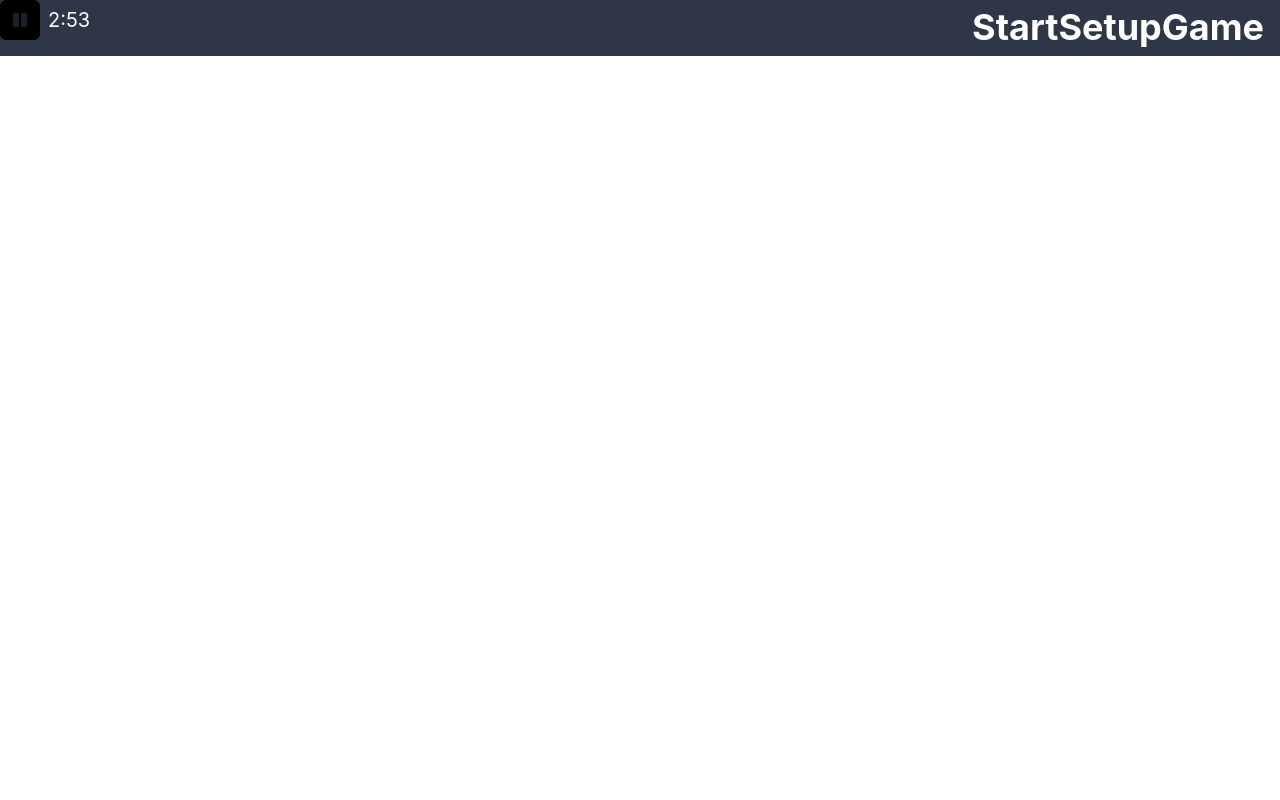
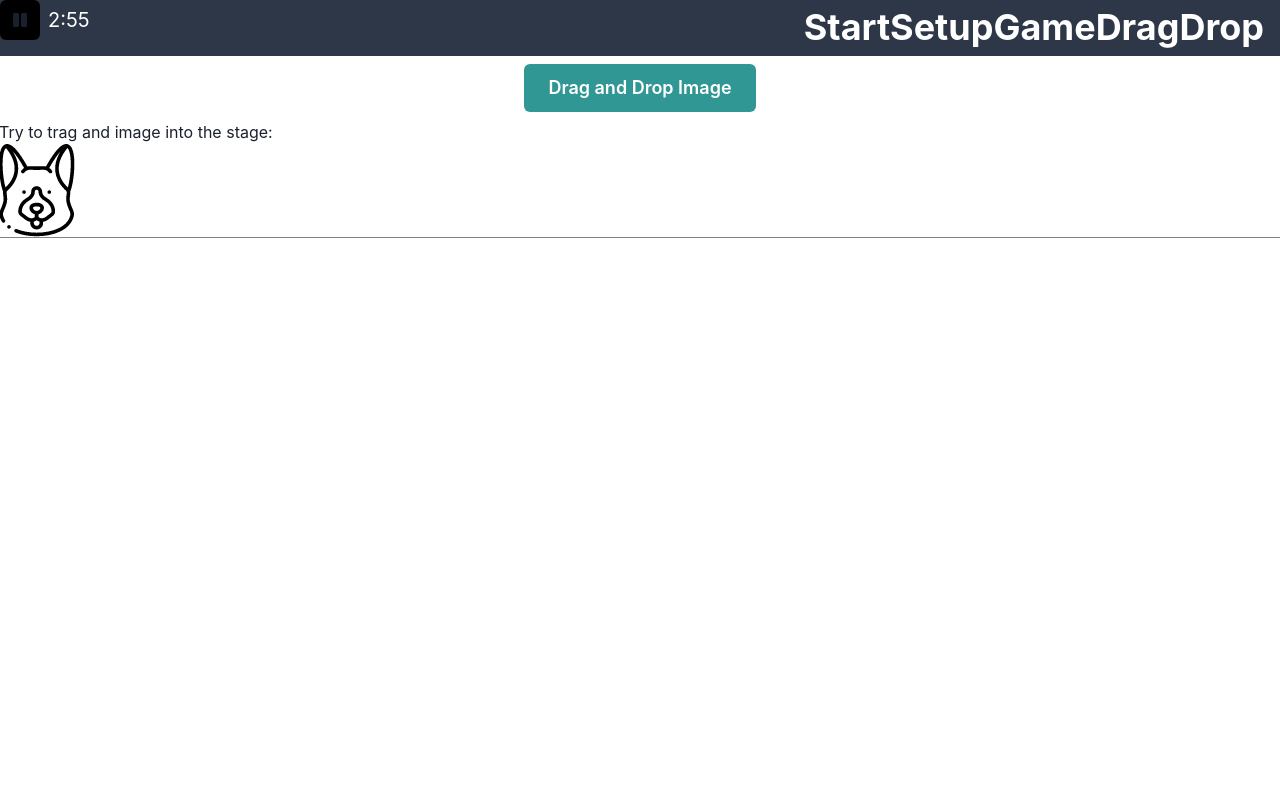
Before and after one commit to mgysel/SHS, a React (Create React App) app in the folder frontend/: page /dragdrop in a window 1280 px wide. Shown: the top 800 px of the page. Built offline with nearby package versions, Linux system fonts and the light colour scheme.

Commit message:
Added Drag and Drop functionality

```diff
--- a/frontend/package.json
+++ b/frontend/package.json
@@ -11,13 +11,16 @@
     "@testing-library/user-event": "^13.2.1",
     "chakra-ui": "^0.3.9",
     "framer-motion": "^3.10.0",
+    "konva": "^8.3.13",
     "react": "^18.2.0",
     "react-dom": "^18.2.0",
     "react-icons": "^4.6.0",
+    "react-konva": "^18.2.3",
     "react-router-dom": "^5.2.0",
     "react-scripts": "5.0.1",
     "react-timer-hook": "^3.0.5",
     "recharts": "^2.1.15",
+    "use-image": "^1.1.0",
     "web-vitals": "^2.1.0"
   },
   "scripts": {
--- a/frontend/src/components/Navbar.jsx
+++ b/frontend/src/components/Navbar.jsx
@@ -39,6 +39,9 @@ const Navbar = () => {
         <Heading as={RouterLink} to={"/game"}>
           Game
         </Heading>
+        <Heading as={RouterLink} to={"/dragdrop"}>
+          DragDrop
+        </Heading>
       </Flex>
     </Flex>
   );
--- /dev/null
+++ b/frontend/src/pages/DragDrop.jsx
@@ -0,0 +1,92 @@
+import React, { useContext, useEffect, useState } from "react";
+import { useLocation, Link as RouterLink } from "react-router-dom";
+import {
+  Box,
+  Button,
+  Heading,
+  Flex,
+  LinkOverlay,
+  Text,
+  VStack,
+} from "@chakra-ui/react";
+import { Stage, Layer, Image } from 'react-konva';
+import { StoreContext } from "../helpers/context";
+import useImage from 'use-image';
+
+const DragDrop = () => {
+  const context = useContext(StoreContext);
+  const imageLink = `images/icons/animals/${context.animalImagesBlack[0]}`;
+
+  const dragUrl = React.useRef();
+  const stageRef = React.useRef();
+  const [images, setImages] = React.useState([]);
+
+  const URLImage = ({ image }) => {
+    const [img] = useImage(image.src);;
+    return (
+      <Image
+        image={img}
+        x={image.x}
+        y={image.y}
+        // I will use offset to set origin to the center of the image
+        offsetX={img ? img.width / 2 : 0}
+        offsetY={img ? img.height / 2 : 0}
+      />
+    );
+  };
+
+  return (
+    <Flex w="100%" direction="column">
+      <VStack>
+        <Image src={'images/logo/logo.png'} />
+        <Button colorScheme='teal' size='lg' as={RouterLink} to='/setup'>
+          Drag and Drop Image
+        </Button>
+        <div>
+          Try to trag and image into the stage:
+          <br />
+          <img
+            alt="lion"
+            src={imageLink}
+            draggable="true"
+            onDragStart={(e) => {
+              dragUrl.current = e.target.src;
+            }}
+          />
+          <div
+            onDrop={(e) => {
+              e.preventDefault();
+              // register event position
+              stageRef.current.setPointersPositions(e);
+              // add image
+              setImages(
+                images.concat([
+                  {
+                    ...stageRef.current.getPointerPosition(),
+                    src: dragUrl.current,
+                  },
+                ])
+              );
+            }}
+            onDragOver={(e) => e.preventDefault()}
+          >
+            <Stage
+              width={window.innerWidth}
+              height={window.innerHeight}
+              style={{ border: '1px solid grey' }}
+              ref={stageRef}
+            >
+              <Layer>
+                {images.map((image) => {
+                  return <URLImage image={image} />;
+                })}
+              </Layer>
+            </Stage>
+          </div>
+        </div>
+      </VStack>
+    </Flex>
+  );
+};
+
+export default DragDrop;
--- a/frontend/src/pages/Navigation.jsx
+++ b/frontend/src/pages/Navigation.jsx
@@ -4,6 +4,7 @@ import { Switch, Route } from "react-router-dom";
 import StartGame from "./StartGame";
 import SetupGame from "./SetupGame";
 import Game from "./Game";
+import DragDrop from "./DragDrop"
 
 const Navigation = () => {
 
@@ -18,6 +19,9 @@ const Navigation = () => {
       <Route exact path="/game">
         <Game />
       </Route>
+      <Route exact path="/dragdrop">
+        <DragDrop />
+      </Route>
     </Switch>
   );
 };
--- a/frontend/src/pages/SetupGame.jsx
+++ b/frontend/src/pages/SetupGame.jsx
@@ -31,7 +31,7 @@ const SetupGame = () => {
     <Flex w="100%" direction="column">
       <VStack>
         <Heading align="center" my="1rem">
-            Setup Game
+          Choose Characters
         </Heading>
 
         <HStack>
```
Also changed, not shown: 1 other file (tests, documents, lock files or other folders).
